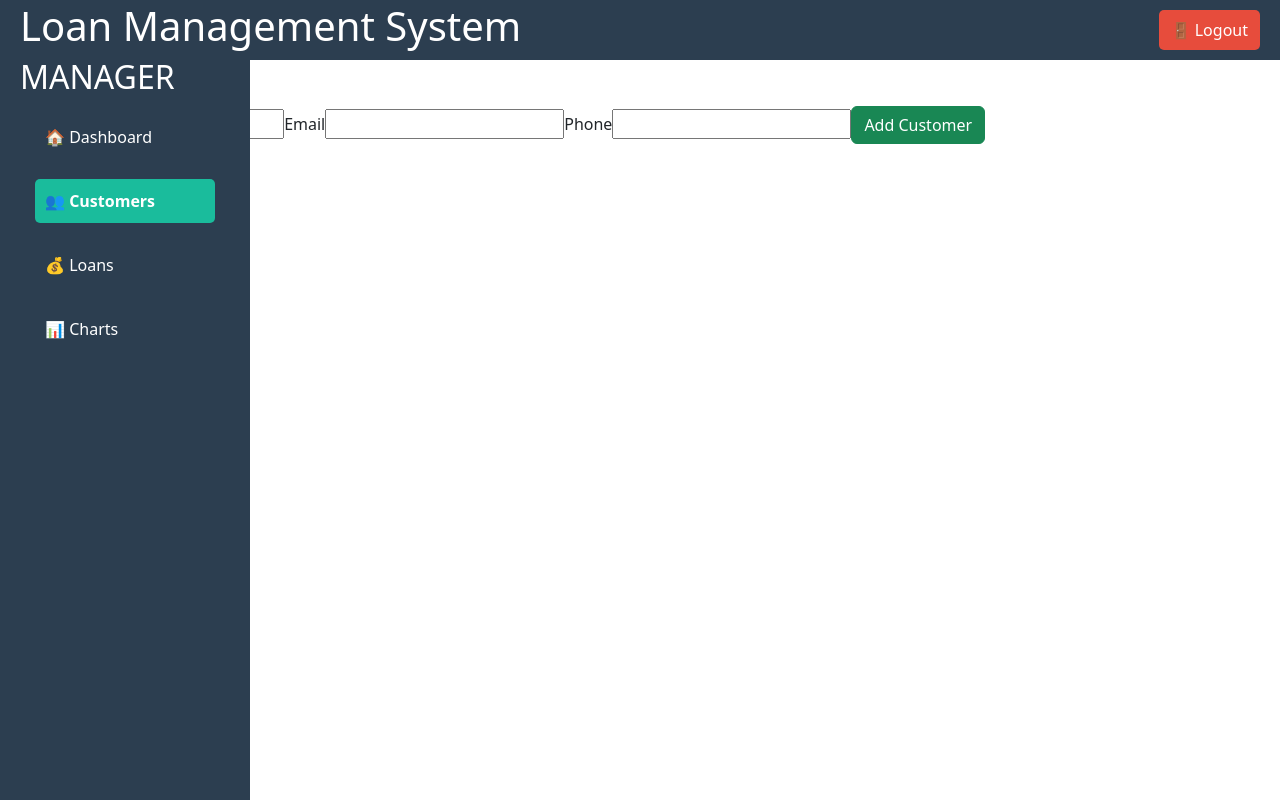
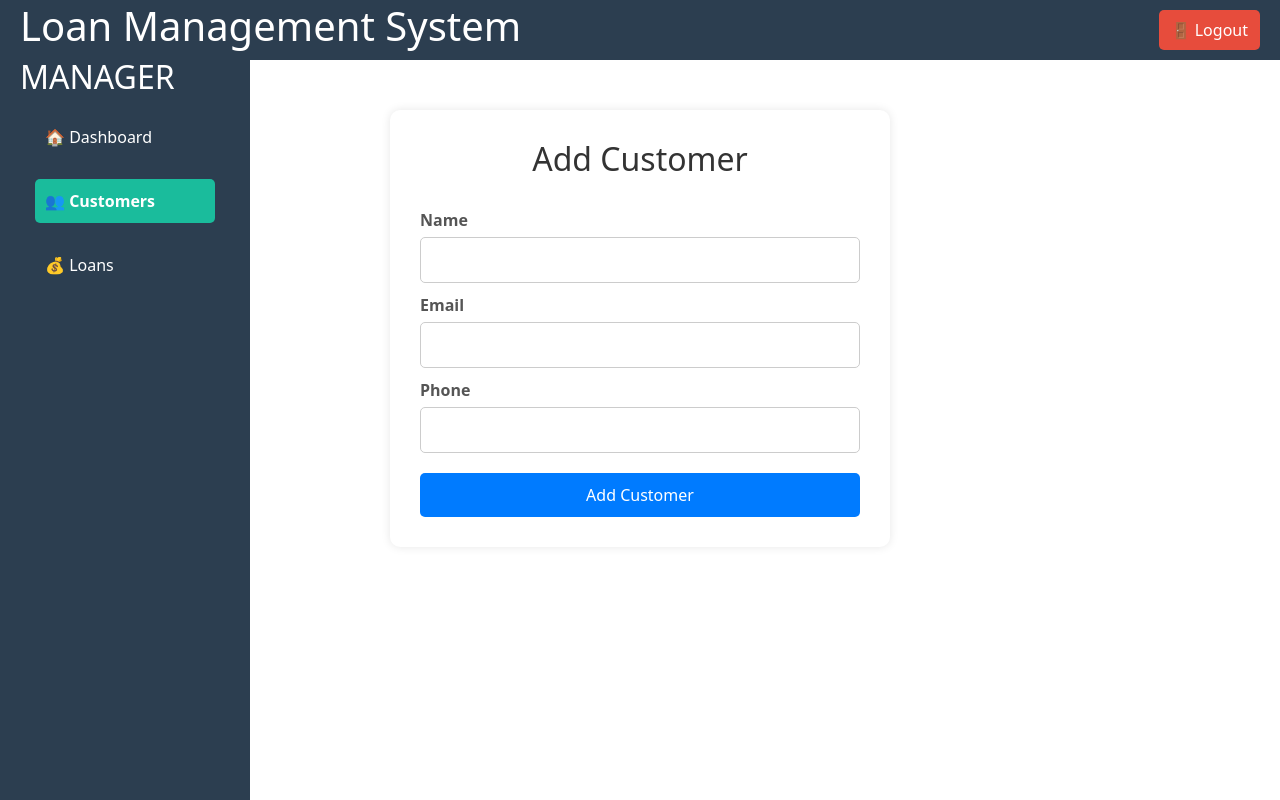
Before and after one commit to muiruri7/loan-management-web-app, an Angular app: page /customers/add in a window 1280 px wide. Built offline with nearby package versions, Linux system fonts and the light colour scheme.

Commit message:
it works...

```diff
--- a/src/app/components/sidebar/sidebar.component.css
+++ b/src/app/components/sidebar/sidebar.component.css
@@ -80,3 +80,24 @@
     font-size: 14px;
   }
 }
+
+/* === Adjust Layout When Sidebar is Collapsed === */
+.dashboard-content,
+.form-container,
+.loan-form-container {
+  transition: margin-left 0.3s ease-in-out;
+}
+
+/* When Sidebar is Expanded */
+.sidebar:not(.collapsed) ~ .dashboard-content,
+.sidebar:not(.collapsed) ~ .form-container,
+.sidebar:not(.collapsed) ~ .loan-form-container {
+  margin-left: 260px;
+}
+
+/* When Sidebar is Collapsed */
+.sidebar.collapsed ~ .dashboard-content,
+.sidebar.collapsed ~ .form-container,
+.sidebar.collapsed ~ .loan-form-container {
+  margin-left: 80px;
+}
--- a/src/app/components/sidebar/sidebar.component.html
+++ b/src/app/components/sidebar/sidebar.component.html
@@ -1,9 +1,13 @@
-<aside class="sidebar" [class.collapsed]=""isCollapsed>
-    <button class="toggle-btn" (click)="toggleSidebar()">☰</button>
-  <h2 class="logo">LOAN MANAGER</h2>
+<aside class="sidebar" [class.collapsed]="isCollapsed">
+  <!-- Toggle Button -->
+  <button class="toggle-btn" (click)="toggleSidebar()">☰</button>
+
+  <h2 class="logo" *ngIf="!isCollapsed">LOAN MANAGER</h2>
   <ul class="menu">
     <li *ngFor="let item of menuItems">
-      <a routerLink="{{ item.link }}" routerLinkActive="active">{{ item.label }}</a>
+      <a routerLink="{{ item.link }}" routerLinkActive="active">
+        {{ isCollapsed ? item.label.charAt(0) : item.label }}
+      </a>
     </li>
   </ul>
 </aside>
--- a/src/app/components/sidebar/sidebar.component.ts
+++ b/src/app/components/sidebar/sidebar.component.ts
@@ -14,7 +14,7 @@ export class SidebarComponent {
     { label: '🏠 Dashboard', link: '/dashboard' },
     { label: '👥 Customers', link: '/customers' },
     { label: '💰 Loans', link: '/loans' },
-    { label: '📊 Charts', link: '/mycharts' }
+    // { label: '📊 Charts', link: '/mycharts' }
   ];
 
 
--- a/src/app/pages/customers/customer-form/customer-form.component.css
+++ b/src/app/pages/customers/customer-form/customer-form.component.css
@@ -0,0 +1,60 @@
+/* Shared Form Styling */
+.customer-form,
+.loan-form {
+  max-width: 500px;
+  margin: 50px auto;
+  background: #ffffff;
+  padding: 30px;
+  border-radius: 10px;
+  box-shadow: 0 0 10px rgba(0, 0, 0, 0.1);
+}
+
+h2 {
+  text-align: center;
+  color: #333;
+  margin-bottom: 20px;
+}
+
+form {
+  display: flex;
+  flex-direction: column;
+}
+
+label {
+  font-weight: bold;
+  margin-top: 10px;
+  color: #555;
+}
+
+input,
+select {
+  padding: 10px;
+  margin-top: 5px;
+  border: 1px solid #ccc;
+  border-radius: 5px;
+  font-size: 16px;
+}
+
+.error {
+  color: red;
+  font-size: 14px;
+  margin-top: 5px;
+}
+
+.btn {
+  margin-top: 20px;
+  padding: 10px;
+  border: none;
+  border-radius: 5px;
+  font-size: 16px;
+  cursor: pointer;
+}
+
+.btn-success {
+  background-color: #007bff;
+  color: white;
+}
+
+.btn-success:hover {
+  background-color: #0056b3;
+}
--- a/src/app/pages/loans/loan-form/loan-form.component.css
+++ b/src/app/pages/loans/loan-form/loan-form.component.css
@@ -0,0 +1,60 @@
+/* Shared Form Styling */
+.customer-form,
+.loan-form {
+  max-width: 500px;
+  margin: 50px auto;
+  background: #ffffff;
+  padding: 30px;
+  border-radius: 10px;
+  box-shadow: 0 0 10px rgba(0, 0, 0, 0.1);
+}
+
+h2 {
+  text-align: center;
+  color: #333;
+  margin-bottom: 20px;
+}
+
+form {
+  display: flex;
+  flex-direction: column;
+}
+
+label {
+  font-weight: bold;
+  margin-top: 10px;
+  color: #555;
+}
+
+input,
+select {
+  padding: 10px;
+  margin-top: 5px;
+  border: 1px solid #ccc;
+  border-radius: 5px;
+  font-size: 16px;
+}
+
+.error {
+  color: red;
+  font-size: 14px;
+  margin-top: 5px;
+}
+
+.btn {
+  margin-top: 20px;
+  padding: 10px;
+  border: none;
+  border-radius: 5px;
+  font-size: 16px;
+  cursor: pointer;
+}
+
+.btn-success {
+  background-color: #007bff;
+  color: white;
+}
+
+.btn-success:hover {
+  background-color: #0056b3;
+}
```
